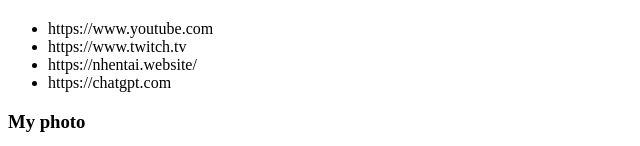
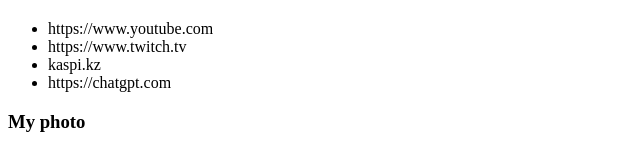
Before and after one commit to Zhang0r/WEB, a plain HTML site: page index.html in a window 1280 px wide. Shown: the part 379-525 px from the top of the page, without its empty margins (0-640 px from the left). Drawn offline with Linux system fonts and the light colour scheme.

Commit message:
Update index.html

```diff
--- a/index.html
+++ b/index.html
@@ -20,7 +20,7 @@
     <ul>
         <li> https://www.youtube.com </li>
         <li> https://www.twitch.tv </li>
-        <li> https://nhentai.website/ </li>
+        <li> kaspi.kz </li>
         <li> https://chatgpt.com </li>
     </ul>
 
```
